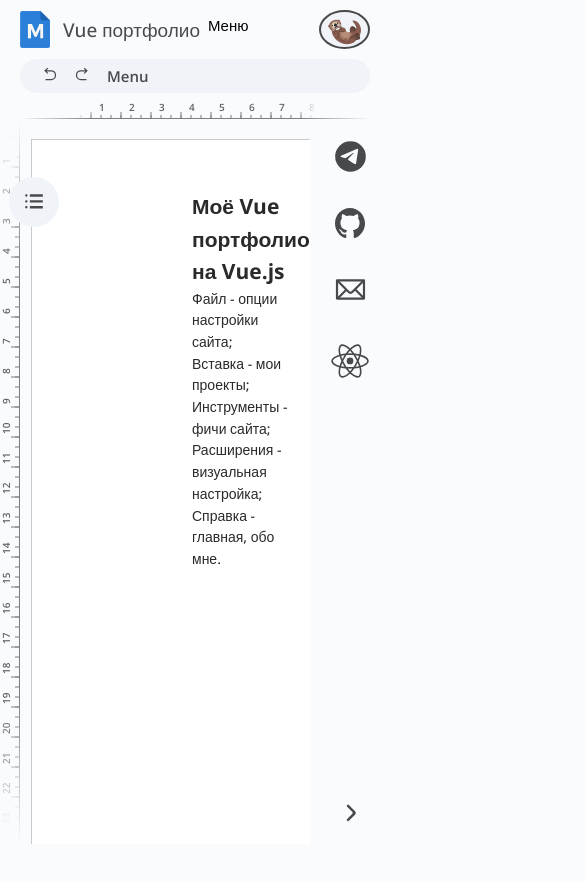
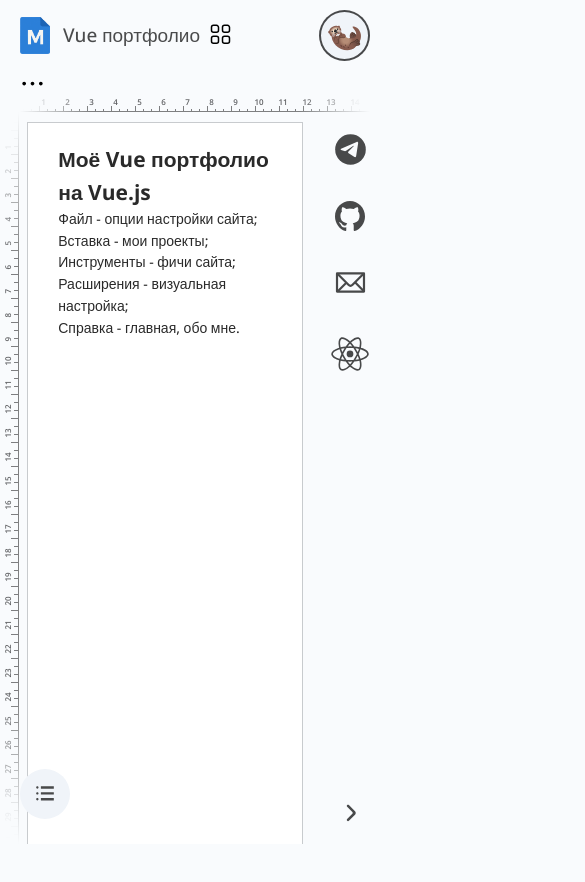
Before and after one commit to myrahkis/vue-portfolio, a Vue app: page / in a window 390 px wide. Shown: the top 882 px of the page, 585 px wide, since content can reach past the window. After the commit the page ends 844 px from the top, so only its background shows below. Built offline with nearby package versions, Linux system fonts and the light colour scheme; a web font is replaced by a local one.

Commit message:
xs mobile

```diff
--- a/src/App.vue
+++ b/src/App.vue
@@ -211,8 +211,13 @@
   .doc-container {
     height: auto;
     width: 95%;
-    margin-top: 2rem;
-    margin-bottom: 2rem;
+    margin-top: 1rem;
+    margin-bottom: 1rem;
+  }
+  .details-btn {
+    top: auto;
+    bottom: 3%;
+    left: 5%;
   }
 }
 </style>
--- a/src/assets/main.css
+++ b/src/assets/main.css
@@ -56,6 +56,7 @@
 }
 
 body {
+  overflow: hidden;
   font-weight: 500;
   font-size: var(--base-font-size);
   background-color: var(--bg-color);
--- a/src/components/DocLayout.vue
+++ b/src/components/DocLayout.vue
@@ -17,7 +17,8 @@
 
 <style>
 .inner-doc-wrapper {
-  padding: 5rem 16rem;
+  padding: clamp(2rem, calc(-0.143rem + 0.357vw), 5rem)
+    clamp(3rem, calc(-3.286rem + 1.339vw), 16rem);
 }
 
 .project-preview {
--- a/src/components/DropDownMenus.vue
+++ b/src/components/DropDownMenus.vue
@@ -11,7 +11,6 @@
 import SiteInfo from "./SiteInfo.vue";
 import Stats from "./Stats.vue";
 import HotKeys from "./HotKeys.vue";
-import HeaderDropdownMobile from "./HeaderDropdownMobile.vue";
 
 const mobileOpen = ref(false);
 
@@ -161,7 +160,42 @@
       </li>
     </ul>
     <button class="mobile-header-menu" @click="mobileOpen = !mobileOpen">
-      Меню
+      <svg
+        xmlns="http://www.w3.org/2000/svg"
+        fill="none"
+        viewBox="-0.5 0 25 25"
+        width="2.5rem"
+        height="2.5rem"
+      >
+        <path
+          stroke="#000000"
+          stroke-linecap="round"
+          stroke-linejoin="round"
+          stroke-width="1.5"
+          d="M 19 3.32001 H 16 C 14.8954 3.32001 14 4.21544 14 5.32001 V 8.32001 C 14 9.42458 14.8954 10.32 16 10.32 H 19 C 20.1046 10.32 21 9.42458 21 8.32001 V 5.32001 C 21 4.21544 20.1046 3.32001 19 3.32001 Z"
+        />
+        <path
+          stroke="#000000"
+          stroke-linecap="round"
+          stroke-linejoin="round"
+          stroke-width="1.5"
+          d="M 8 3.32001 H 5 C 3.89543 3.32001 3 4.21544 3 5.32001 V 8.32001 C 3 9.42458 3.89543 10.32 5 10.32 H 8 C 9.10457 10.32 10 9.42458 10 8.32001 V 5.32001 C 10 4.21544 9.10457 3.32001 8 3.32001 Z"
+        />
+        <path
+          stroke="#000000"
+          stroke-linecap="round"
+          stroke-linejoin="round"
+          stroke-width="1.5"
+          d="M 19 14.32 H 16 C 14.8954 14.32 14 15.2154 14 16.32 V 19.32 C 14 20.4246 14.8954 21.32 16 21.32 H 19 C 20.1046 21.32 21 20.4246 21 19.32 V 16.32 C 21 15.2154 20.1046 14.32 19 14.32 Z"
+        />
+        <path
+          stroke="#000000"
+          stroke-linecap="round"
+          stroke-linejoin="round"
+          stroke-width="1.5"
+          d="M 8 14.32 H 5 C 3.89543 14.32 3 15.2154 3 16.32 V 19.32 C 3 20.4246 3.89543 21.32 5 21.32 H 8 C 9.10457 21.32 10 20.4246 10 19.32 V 16.32 C 10 15.2154 9.10457 14.32 8 14.32 Z"
+        />
+      </svg>
     </button>
   </div>
   <Modal v-if="UIStore.modalOpen">
@@ -273,7 +307,7 @@
   }
   .submenu {
     top: 0;
-    right: 100%; /* <-- вместо left */
+    right: 100%;
     left: auto;
     min-width: 150px;
     color: var(--menu-text-color);
--- a/src/components/Header.vue
+++ b/src/components/Header.vue
@@ -1,5 +1,5 @@
 <script setup>
-import { computed, onBeforeUnmount, onMounted } from "vue";
+import { computed, onBeforeUnmount, onMounted, ref } from "vue";
 import { useRoute } from "vue-router";
 import { useDocNameStore } from "@/stores/docNameStore";
 import { useFontsStore } from "@/stores/fontsStore";
@@ -9,11 +9,11 @@
 import { useTextBgColorStore } from "@/stores/textBgColorStore";
 import { getActivePinia } from "pinia";
 import { useUIStore } from "@/stores/UIStore";
+import { useI18n } from "vue-i18n";
 import Ruler from "../../ui/Ruler.vue";
 import DropDownMenus from "./DropDownMenus.vue";
 import DropDownMenu from "../../ui/DropDownMenu.vue";
 import ColorPicker from "../../ui/ColorPicker.vue";
-import { useI18n } from "vue-i18n";
 
 const route = useRoute();
 
@@ -30,6 +30,8 @@
 const redo = () => pinia.redo();
 const canUndo = computed(() => pinia._undoRedo.past.length > 0);
 const canRedo = computed(() => pinia._undoRedo.future.length > 0);
+
+const toolsMobileOpen = ref(false);
 
 function handleKeydownRedoUndo(event) {
   const key = event.key.toLowerCase();
@@ -264,7 +266,8 @@
         </div>
       </div>
     </div>
-    <div class="doc-tools-container">
+    <div class="tools-container">
+      <div :class="{ 'doc-tools-container': true, mobile: toolsMobileOpen }">
         <div>
           <button
             :title="t('tooltips.revert')"
@@ -465,7 +468,37 @@
             :onSelect="textBgColorStore.setColor"
           />
         </div>
-      <div class="header-tool-mobile">Menu</div>
+      </div>
+      <button
+        class="header-tool-mobile"
+        @click="toolsMobileOpen = !toolsMobileOpen"
+      >
+        <svg
+          xmlns="http://www.w3.org/2000/svg"
+          fill="none"
+          viewBox="0 0 15 15"
+          width="2.5rem"
+          height="2.5rem"
+          transform="rotate(90)"
+        >
+          <g id="SVGRepo_bgCarrier" stroke-width="0" />
+
+          <g
+            id="SVGRepo_tracerCarrier"
+            stroke-linecap="round"
+            stroke-linejoin="round"
+          />
+
+          <g id="SVGRepo_iconCarrier">
+            <path
+              clip-rule="evenodd"
+              fill="#000000"
+              fill-rule="evenodd"
+              d="M 8.625 2.5 C 8.625 3.12132 8.12132 3.625 7.5 3.625 C 6.87868 3.625 6.375 3.12132 6.375 2.5 C 6.375 1.87868 6.87868 1.375 7.5 1.375 C 8.12132 1.375 8.625 1.87868 8.625 2.5 Z M 8.625 7.5 C 8.625 8.12132 8.12132 8.625 7.5 8.625 C 6.87868 8.625 6.375 8.12132 6.375 7.5 C 6.375 6.87868 6.87868 6.375 7.5 6.375 C 8.12132 6.375 8.625 6.87868 8.625 7.5 Z M 7.5 13.625 C 8.12132 13.625 8.625 13.1213 8.625 12.5 C 8.625 11.8787 8.12132 11.375 7.5 11.375 C 6.87868 11.375 6.375 11.8787 6.375 12.5 C 6.375 13.1213 6.87868 13.625 7.5 13.625 Z"
+            />
+          </g>
+        </svg>
+      </button>
     </div>
     <Ruler :rotate="false" />
   </header>
@@ -544,6 +577,9 @@
   padding: 0 0.6rem;
 }
 
+.tools-container {
+  position: relative;
+}
 .doc-tools-container {
   display: flex;
   align-items: center;
@@ -554,6 +590,19 @@
   padding: 0.5rem 1.5rem;
   border-radius: 2rem;
   margin-bottom: 1rem;
+}
+.doc-tools-container.mobile {
+  display: none;
+  position: absolute;
+  top: 0;
+  left: 100%;
+  width: max-content;
+  background-color: var(--white);
+  box-shadow: 0 0 10px rgba(0, 0, 0, 0.1);
+  z-index: 1000;
+  flex-direction: column;
+  align-items: center;
+  gap: 1rem;
 }
 
 .font-size-selector {
@@ -584,15 +633,22 @@
   .user-name {
     display: none;
   }
-  .drop-down-bg-text-color,
-  .drop-down-text-color,
-  .font-size-selector,
-  .drop-down-font,
-  .drop-down-width {
+  .tools-container {
+    width: fit-content;
+  }
+  .doc-tools-container {
     display: none;
+  }
+  .doc-tools-container.mobile {
+    display: flex;
+    /* display: grid;
+    grid-template-columns: 0.5fr 0.5fr; */
   }
   .header-tool-mobile {
     display: block;
   }
+  .user-ava {
+    padding: 0.6rem;
+  }
 }
 </style>
--- a/ui/Ruler.vue
+++ b/ui/Ruler.vue
@@ -177,4 +177,20 @@
   left: 1.3rem;
   top: 0.8rem;
 }
+
+@media (max-width: 762px) {
+  .ruler {
+    width: 100%;
+    height: 1.2rem;
+    margin: 0 auto;
+
+    --unit: 8px;
+  }
+  .ruler-container.vertical {
+    width: 1.9rem;
+  }
+  .ruler .labels span::before {
+    font-size: 0.8rem;
+  }
+}
 </style>
```
Lines whose indentation alone changed are shown as unchanged.
